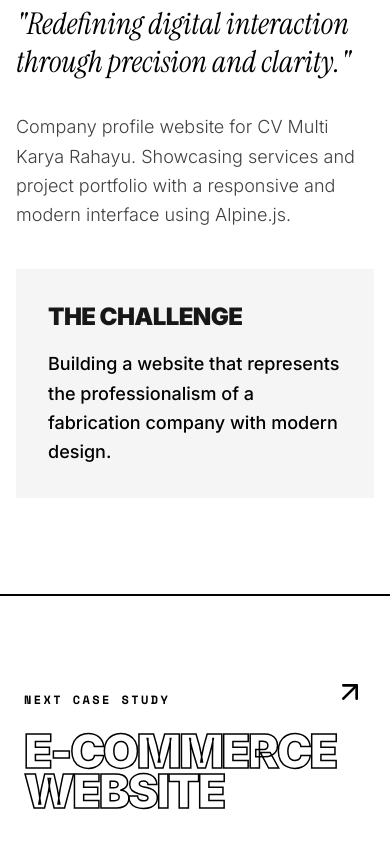
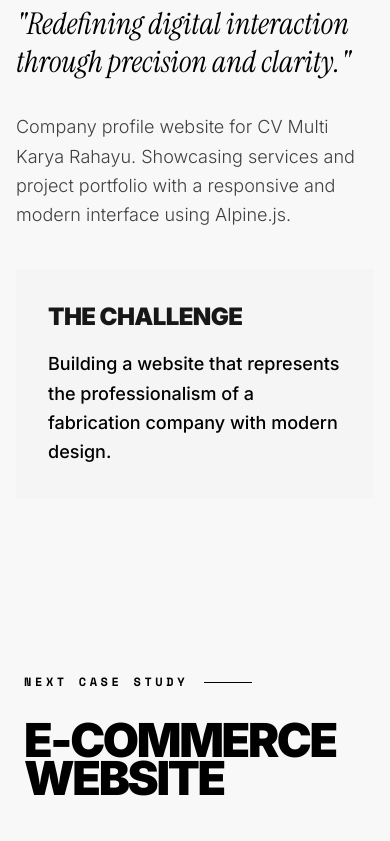
Before and after one commit to Aryhnr/raihan-app, a React (Vite) app: page /project/company-profile-mkr in a window 390 px wide. Shown: the part 1156-1997 px from the top of the page. Built offline with nearby package versions, Linux system fonts and the light colour scheme.

Commit message:
memperbaiki code

```diff
--- a/src/App.jsx
+++ b/src/App.jsx
@@ -1,5 +1,4 @@
 import { BrowserRouter as Router, Routes, Route } from "react-router-dom";
-import Navbar from "./components/layout/Navbar";
 import Footer from "./components/layout/Footer";
 import Home from "./pages/Home";
 import ProjectDetail from "./pages/ProjectDetail";
@@ -8,12 +7,11 @@ function App() {
   return (
     <Router>
       <div className="min-h-screen flex flex-col bg-[#f8f8f8] selection:bg-black selection:text-white font-sans antialiased text-zinc-900">
-        <Navbar />
         <main className="grow">
           <Routes>
             <Route path="/" element={<Home />} />
             <Route path="/project/:slug" element={<ProjectDetail />} />
-            </Routes>
+          </Routes>
         </main>
         <Footer />
       </div>
--- a/src/pages/ProjectDetail.jsx
+++ b/src/pages/ProjectDetail.jsx
@@ -2,7 +2,7 @@ import React, { useEffect } from "react";
 import { motion, useScroll, useSpring, useTransform } from "framer-motion";
 import { useParams, Link, Navigate } from "react-router-dom";
 import { projects } from "../data/projects";
-import { ArrowLeft, ArrowUpRight } from "lucide-react";
+import { ArrowLeft, ArrowUpRight, Github } from "lucide-react";
 
 const ProjectDetail = () => {
   const { slug } = useParams();
@@ -52,7 +52,7 @@ const ProjectDetail = () => {
   return (
     <div
       ref={containerRef}
-      className="w-full px-4 sm:px-8 md:px-12 lg:px-24 min-h-screen bg-white text-neutral-900 font-sans selection:bg-black selection:text-white overflow-x-hidden"
+      className="w-full px-4 sm:px-8 md:px-12 lg:px-24 min-h-screen text-neutral-900 font-sans selection:bg-black selection:text-white overflow-x-hidden"
     >
       <motion.div
         className="fixed top-0 left-0 right-0 h-1 bg-black origin-left z-50"
@@ -230,26 +230,38 @@ const ProjectDetail = () => {
           </div>
         </section>
 
-        <section className="border-t-2 sm:border-t-4 border-black -mx-4 sm:mx-0">
+        <section className="-mx-4 sm:mx-0">
           <Link
             to={`/project/${nextProject.slug}`}
-            className="block group relative bg-white overflow-hidden"
+            aria-label={`Next case study: ${nextProject.title}`}
+            className="block group relative overflow-hidden transition-colors duration-500"
           >
-            <div className="px-6 md:px-12 py-20 sm:py-32 md:py-48 flex flex-col relative z-10">
-              <div className="flex justify-between items-end mb-6 sm:mb-8">
-                <span className="font-mono text-xs sm:text-sm font-bold text-black uppercase tracking-[0.2em]">
+            {/* Content Container */}
+            <div className="px-6 md:px-12 py-20 sm:py-32 md:py-40 flex flex-col relative z-10">
+              {/* Label Atas */}
+              <div className="flex items-center gap-4 mb-8">
+                <span className="font-mono text-xs font-bold text-black uppercase tracking-[0.3em] group-hover:text-white transition-colors duration-500">
                   Next Case Study
                 </span>
-                <ArrowUpRight className="w-8 h-8 sm:w-12 sm:h-12 text-black group-hover:rotate-45 transition-transform duration-500" />
+                <div className="h-[1px] w-12 bg-black group-hover:bg-white transition-colors duration-500" />
               </div>
-              <h2
-                className="text-[12vw] sm:text-[10vw] font-black uppercase tracking-tighter text-transparent leading-[0.85] group-hover:text-white transition-colors duration-500"
-                style={{ WebkitTextStroke: "1.5px black" }}
-              >
+
+              {/* Judul Masif & Solid */}
+              <h2 className="text-[12vw] sm:text-[10vw] font-black uppercase tracking-tighter leading-[0.8] text-black group-hover:text-white transition-colors duration-500">
                 {nextProject.title}
               </h2>
+
+              {/* Detail Bawah (Tampil saat hover) */}
+              <div className="mt-12 flex justify-between items-end opacity-0 group-hover:opacity-100 translate-y-4 group-hover:translate-y-0 transition-all duration-500 delay-100">
+                <p className="font-mono text-[10px] sm:text-xs text-neutral-400 uppercase tracking-widest">
+                  {nextProject.category} // {nextProject.year}
+                </p>
+                <ArrowUpRight className="w-10 h-10 text-white" />
+              </div>
             </div>
-            <div className="absolute inset-0 bg-black translate-y-full group-hover:translate-y-0 transition-transform duration-700 ease-in-out z-0" />
+
+            {/* Background Slide Up - Minimalis Solid */}
+            <div className="absolute inset-0 bg-black translate-y-full group-hover:translate-y-0 transition-transform duration-600 ease-[cubic-bezier(0.85,0,0.15,1)] z-0" />
           </Link>
         </section>
       </main>
```
